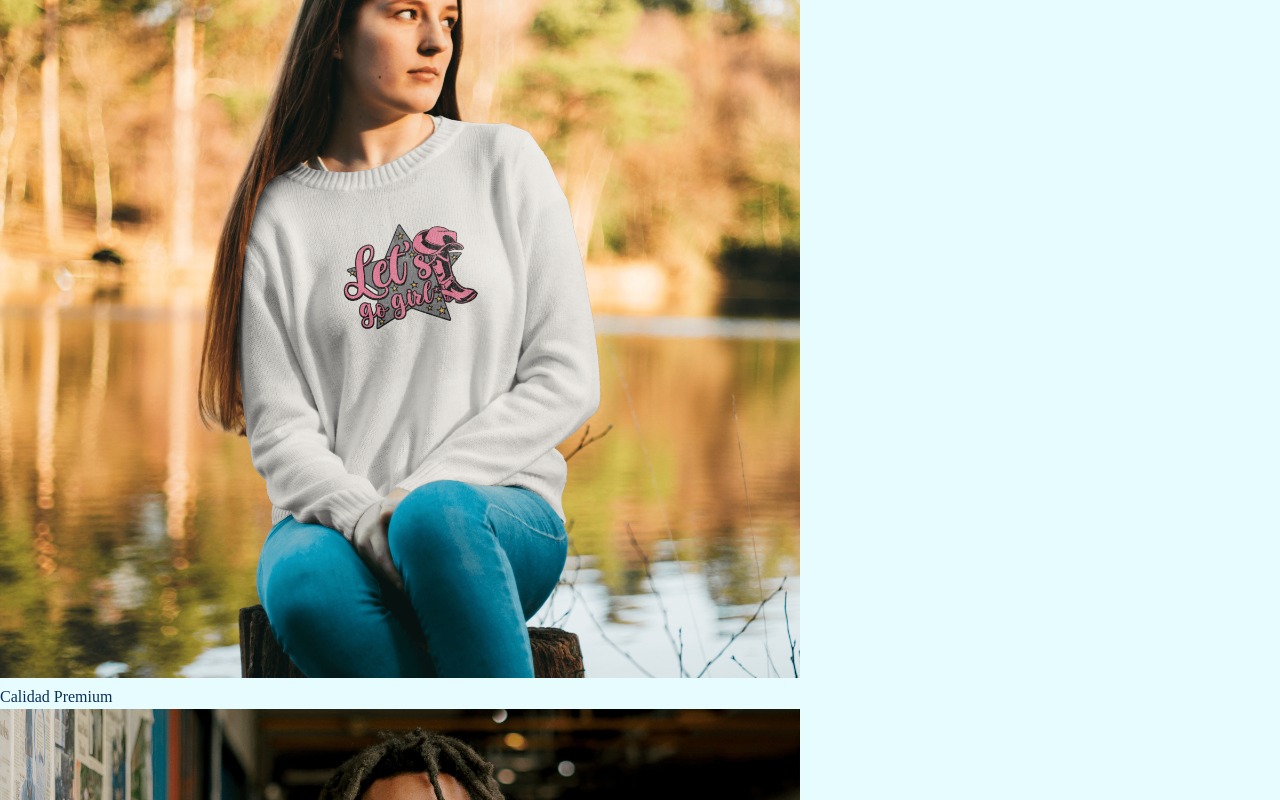
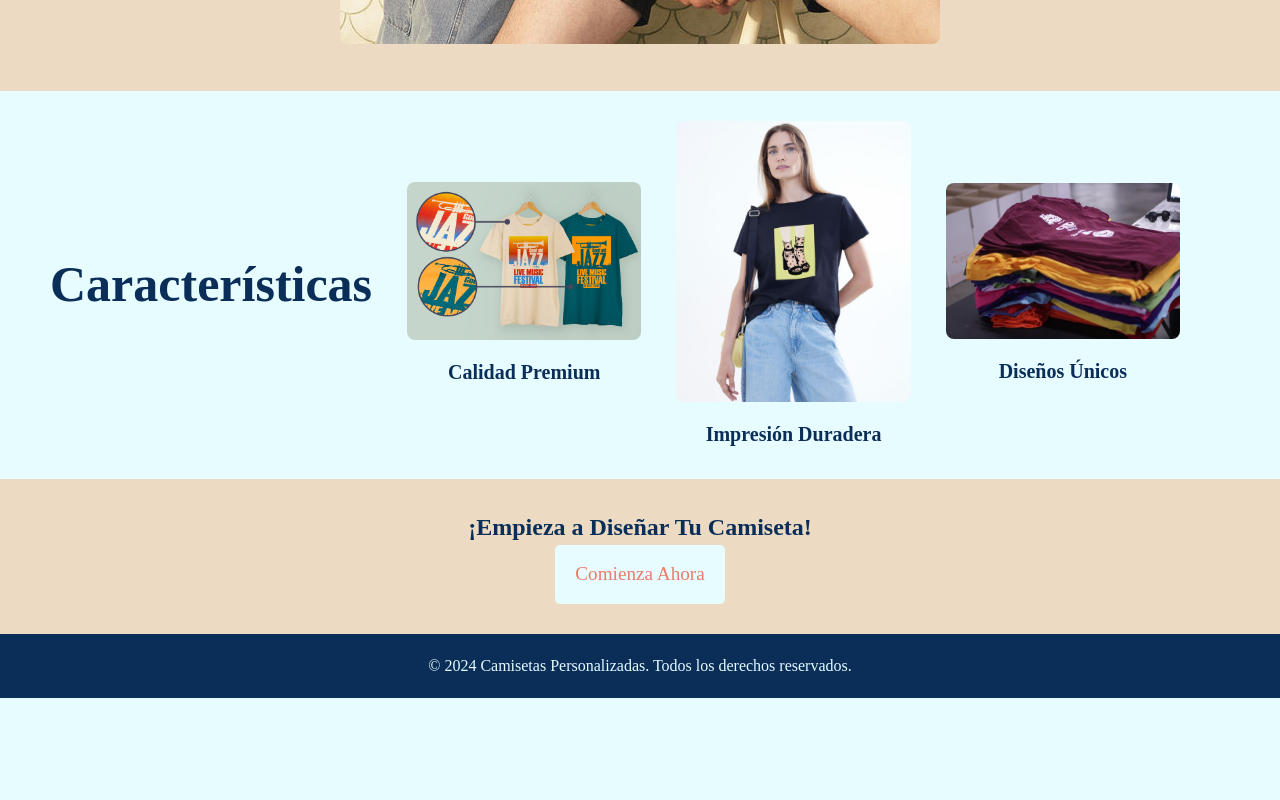
Before and after one commit to carlossaenzz/landing-page-T-shirts, a plain HTML site: page index.html in a window 1280 px wide. Shown: the part 900-1700 px from the top of the page. After the commit the page ends 1598 px from the top, so only its background shows below. Drawn offline with Linux system fonts and the light colour scheme.

Commit message:
Agregados estilos a las secciones features, cta y footer. Actualizadas imágenes, README y License.

```diff
--- a/index.html
+++ b/index.html
@@ -12,33 +12,32 @@
         <header class="header">
             <h1>¡Crea tu Camiseta Personalizada!</h1>
             <p>Diseña tu camiseta única y lleva tu estilo a otro nivel.</p>
-        <img class="image" src="image/FightRacism.jpeg" alt="Camiseta personalizada">
+            <img class="image" src="image/T-Shirt-Men.jpg" alt="Camiseta personalizada">
         </header>
         <!-- section de características del producto -->
         <section class="features">
             <h2>Características</h2>
-        <div class="feature image">
-            <img src="image/Let's Go Girl - Cowgirl Mockup.jpg" alt="Calidad premium">
+            <div class="feature">
+                <img src="image/T-Shirts_Unisex.jpg" alt="Calidad premium">
                 <p>Calidad Premium</p>
             </div>
-        <div class="feature image">
-            <img src="image/Keep Trying Motivation Poster Mockup.jpg" alt="Impresión duradera">
+            <div class="feature">
+                <img src="image/T-Shirt-Basic-Women.jpg" alt="Impresión duradera">
                 <p>Impresión Duradera</p>
             </div>
-        <div class="feature image">
-            <img src="image/Cupid Sniper Mockup.jpg" alt="Diseños únicos">
+            <div class="feature">
+                <img src="image/T-ShirtSize.jpg" alt="Diseños únicos">
                 <p>Diseños Únicos</p>
             </div>
         </section>
          <!-- section de llamado a la acción -->
-     <section id="cta">
+         <section class="cta">
             <h2>¡Empieza a Diseñar Tu Camiseta!</h2>
             <!-- botón que lleva al usuario a la sección de diseño -->
             <a href="#design" class="cta-button">Comienza Ahora</a>
         </section>
-
         <!-- pie de página con información legal y derechos -->
-    <footer>
+        <footer class="footer">
             <p>&copy; 2024 Camisetas Personalizadas. Todos los derechos reservados.</p>
         </footer>
 
--- a/styles.css
+++ b/styles.css
@@ -2,8 +2,8 @@
 :root {
     --primary-bg: #e6fcff; /* color pricipal fondo*/
     --text-body: #0b2e59;  /* color para footer fondo */
-    --header-bg: #ebb970; /* color para header fondo */
-    --bottom-hover: #f07868; /* color efecto botón */
+    --header-bg: #ecdbc2; /* color para header fondo */
+    --bottom-hover: #ec7b6c; /* color efecto botón */
 }
 /* Reset */
 * {
@@ -13,12 +13,14 @@
 }
 
 body {
+    background-image: url(/);
     font-family: 'Raleway' sans-serif;
     line-height: 1.5;
     background-color: var(--primary-bg);
     color: var(--text-body);
 }
 
+/* encabezado */
 .header {
     background-color: var(--header-bg);
     text-align: center;
@@ -26,12 +28,12 @@ body {
 }
 
 .header h1 {
-    font-size: 3.5em;
+    font-size: 4.5em;
     margin-bottom: 15px;
 }
 
 .header p {
-    font-size: 1.5em;
+    font-size: 1.7em;
     margin-bottom: 20px;
 }
 
@@ -42,3 +44,68 @@ body {
 }
 
 /* section de características | producto */
+.features {
+    display: flex;
+    justify-content: center;
+    align-items: center;
+    gap: 35px;
+    margin: 30px 50px;
+    padding-right: 50px;
+}
+
+.features h2  {
+    margin: auto;
+    font-size: 50px;
+}
+
+.feature {
+    text-align: center;
+    flex: 1;
+    max-width: 300px;
+}
+
+.feature p {
+    font-size: 20px;
+    font-weight: 600;
+}
+
+.feature img {
+    /* justify-content: space-between; */
+    height: auto;
+    width: 100%;
+
+    border-radius: 8px;
+    margin-bottom: 10px;
+}
+
+/* section llamado ala acción */
+.cta {
+    text-align: center;
+    background-color: var(--header-bg);
+    padding: 30px 20px;
+}
+
+.cta-button {
+    background-color: var(--primary-bg);
+    color: var(--bottom-hover);
+    padding: 15px 20px;
+    font-size: 1.2em;
+    text-decoration: none;
+    border-radius: 5px;
+    display: inline-block;
+    transition: backgrund-color 0.3s;
+}
+
+.cta-button:hover {
+
+    background-color: var(--bottom-hover);
+    color: var(--primary-bg);
+}
+
+/* footer pie de pagina */
+.footer {
+    text-align: center;
+    background-color: var(--text-body);
+    color: var(--primary-bg);
+    padding: 20px;
+}
```
Also changed, not shown: image/Artboard 1 Mockup (1).jpg (deleted), image/Cupid Sniper Mockup.jpg (deleted), image/Fallen Skeleton Wings Mockup.jpg (deleted), image/FightRacism.jpeg (deleted), image/Keep Trying Motivation Poster Mockup.jpg (deleted), image/Let's Go Girl - Cowgirl Mockup.jpg (deleted), image/Life Is A Choice Enjoy The Journey Mockup.jpg (deleted), image/T-Shirt-Basic-Women.jpg (added), image/T-Shirt-Men.jpg (added), image/T-ShirtSize.jpg (added), image/T-Shirts_Unisex.jpg (added), 2 other files. Lines whose indentation alone changed are shown as unchanged.
